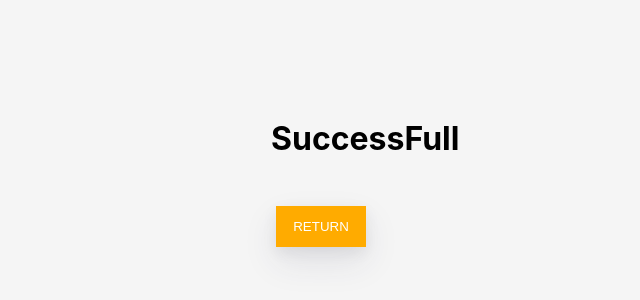
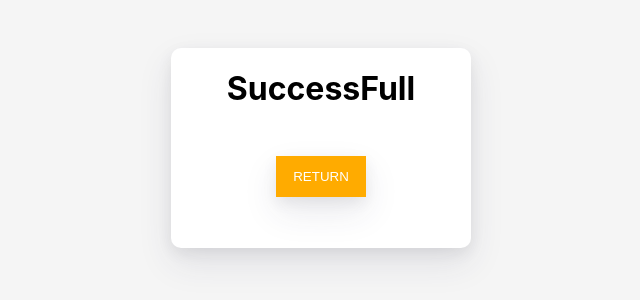
Before and after one commit to pranav1698/test-application, a React (Create React App) app: page /success in a window 1280 px wide. Shown: the part 252-552 px from the top of the page, without its empty margins (319-959 px from the left). Built offline with nearby package versions, Linux system fonts and the light colour scheme.

Commit message:
customizing styles

```diff
--- a/src/App.css
+++ b/src/App.css
@@ -13,15 +13,18 @@ body {
 
 .success {
 	text-align: center;
-	width: 100px;
-	height: 100px;
+	width: 300px;
+	height: 200px;
 
 	position: absolute;
 	top:0;
 	bottom: 0;
 	left: 0;
 	right: 0;
+	background-color: white;
 
+	border-radius: 10px;
+	box-shadow: 0 15px 35px rgba(50, 50, 93, 0.1), 0 5px 15px rgba(0, 0, 0, 0.07);
 	margin: auto;
 }
 
--- a/src/components/AddressPage.js
+++ b/src/components/AddressPage.js
@@ -41,7 +41,9 @@ const AddressPage = (props) => {
 					<input id="pincode" className="form-input" type="text" required/>
 				</fieldset>
 
-				<input className="btn" type="Submit"/>
+				<div className="submit-section">
+					<input className="btn" type="Submit"/>
+				</div>
 			</form>
 		</div>
 	);
--- a/src/styles/form.css
+++ b/src/styles/form.css
@@ -74,3 +74,7 @@ label {
 	display: flex;
 	justify-content:space-between;
 }
+
+.submit-section {
+	text-align: center;
+}
```
Also changed, not shown: 8 other files (tests, documents, lock files or other folders).
